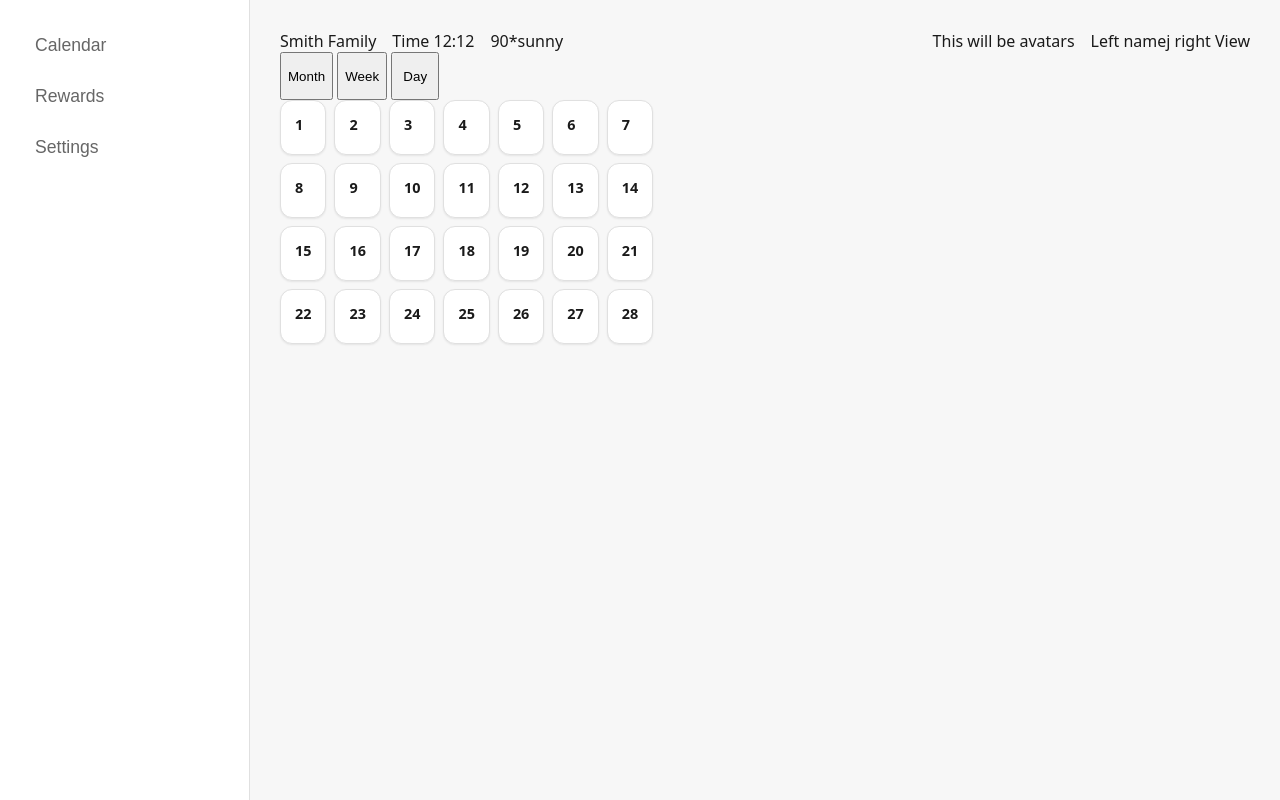
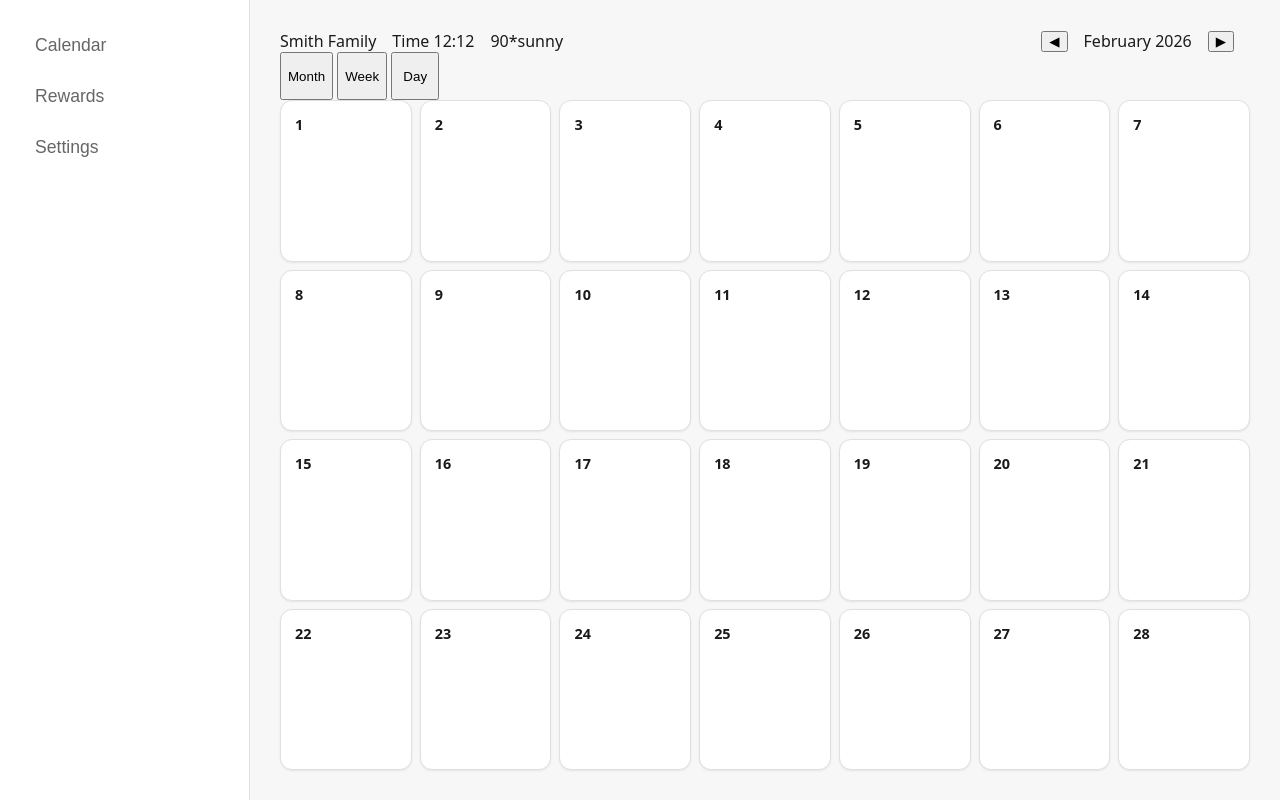
Before and after one commit to Tagwind/Highlight-Calendar, a Flask app: page / in a window 1280 px wide. Run offline with Flask 3, Linux system fonts and the light colour scheme.

Commit message:
Fixed flex layout to make the all calendar views (month/day/week) take up the full page. Started Header bar implementation.

```diff
--- a/static/js/components/views/calendar/calendar.js
+++ b/static/js/components/views/calendar/calendar.js
@@ -28,6 +28,13 @@ class CalendarView extends HTMLElement {
     this.grid = this.shadowRoot.querySelector(".calendar-grid");
 
     this.currentView = "month";
+
+    document.addEventListener("date-change", (e) => {
+      this.currentDate = e.detail.date;
+      this.viewMode = e.detail.view;
+      this.Render();
+    });
+
     this.WireControls();
     this.Render();
   }
--- a/static/js/main.js
+++ b/static/js/main.js
@@ -1,5 +1,5 @@
 window.nav = function (view, btn) {
-  const app = document.getElementById("view-container");
+  const app = document.getElementById("view-content-id");
 
   // Clear active state
   document
@@ -12,7 +12,7 @@ window.nav = function (view, btn) {
   app.innerHTML = "";
 
   if (view === "calendar") {
-    app.innerHTML = "<hl-calendar></hl-calendar>";
+    app.innerHTML = "<hl-calendar class='calendar-component'></hl-calendar>";
   }
 
   if (view === "rewards") {
--- a/templates/index.html.jinja
+++ b/templates/index.html.jinja
@@ -1,5 +1,6 @@
 <!DOCTYPE html>
 <html lang="en">
+
 <head>
     <meta charset="UTF-8">
     <meta name="viewport" content="width=device-width, initial-scale=1.0">
@@ -15,7 +16,8 @@
             box-sizing: border-box;
         }
 
-html, body {
+        html,
+        body {
             height: 100%;
             margin: 0;
         }
@@ -55,22 +57,36 @@ body {
             flex: 1;
             display: flex;
             flex-direction: column;
-            overflow: hidden; /* important */
+            overflow: hidden;
+            /* important */
             padding: 30px;
         }
-        #view-container {
+
+        .view-container {
+            display: flex;
             flex: 1;
-            min-height: 0;  /* VERY IMPORTANT */
-            display: flex;
+            min-height: 0;
         }
 
+        .view-content {
+            display: flex;
+            flex: 1;
+        }
+
+        .calendar-component {
+            display: flex;
+            flex-direction: column;
+            flex: 1;
+        }
     </style>
 
     <!-- Load components ONCE -->
     <script type="module" src="{{ url_for('static', filename='js/components/views/calendar/calendar.js') }}"></script>
     <script type="module" src="{{ url_for('static', filename='js/components/basic/card/card.js') }}"></script>
-    <script type="module" src="{{ url_for('static', filename='js/components/complex/calendarday/calendarday.js') }}"></script>
-    <script type="module" src="{{ url_for('static', filename='js/components/complex/header-bar/header-bar.js') }}"></script>
+    <script type="module"
+        src="{{ url_for('static', filename='js/components/complex/calendarday/calendarday.js') }}"></script>
+    <script type="module"
+        src="{{ url_for('static', filename='js/components/complex/header-bar/header-bar.js') }}"></script>
 
     <!-- App controller -->
     <script type="module" src="{{ url_for('static', filename='js/main.js') }}"></script>
@@ -90,9 +106,12 @@ body {
         </div>
 
         <!-- This area is dynamic and changing -->
-        <div id="view-container">
-            <hl-calendar></hl-calendar>
+        <div class="view-container">
+            <div id="view-content-id" class="view-content">
+                <hl-calendar class="calendar-component"></hl-calendar>
+            </div>
         </div>
     </div>
 </body>
+
 </html>
```
Also changed, not shown: static/js/components/complex/header-bar/header-bar.js (+79 -2 lines). Lines whose indentation alone changed are shown as unchanged.
